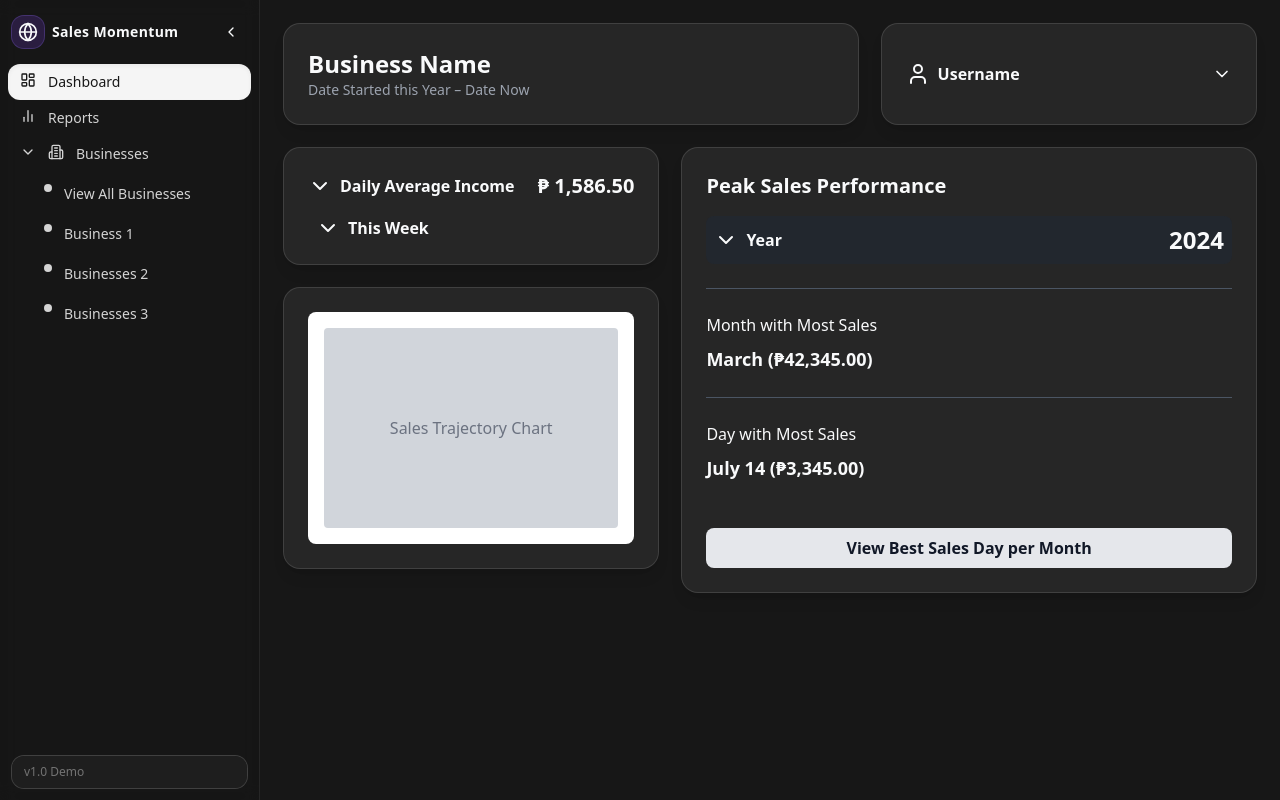
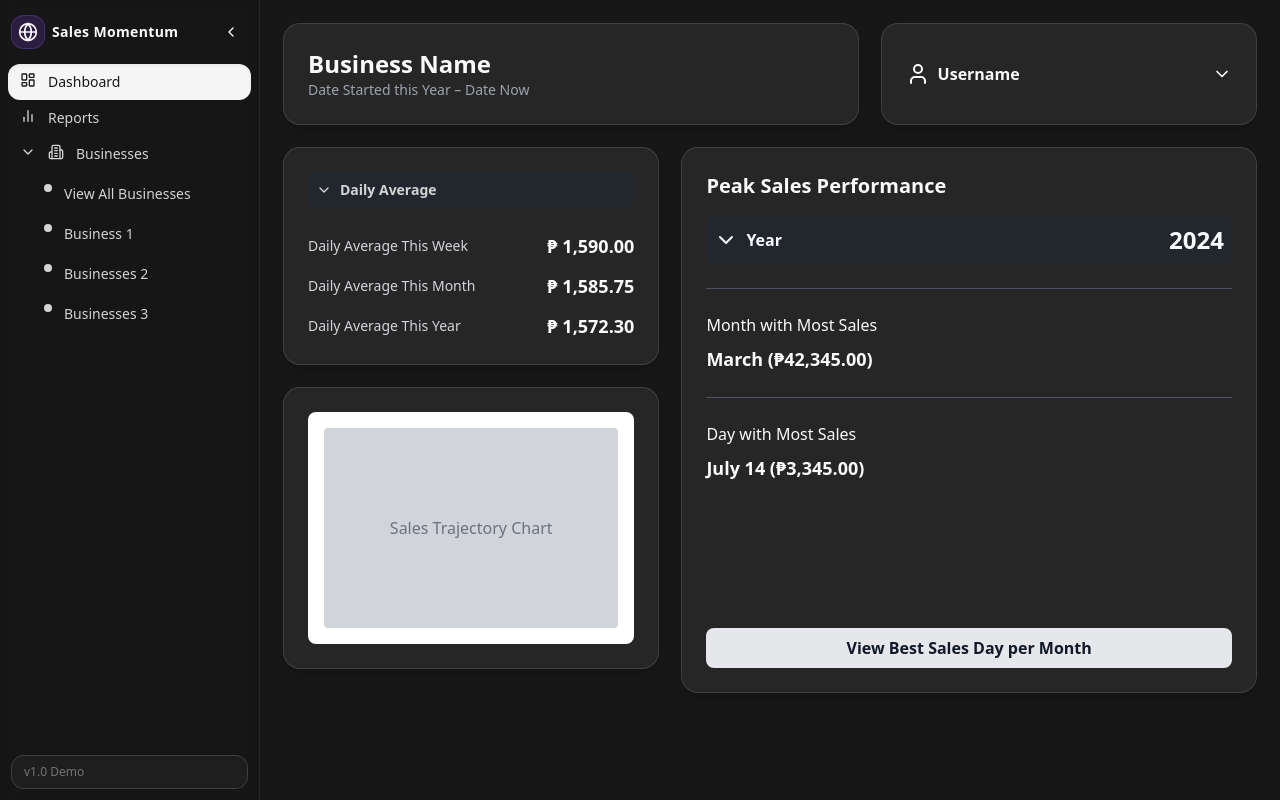
Before and after one commit to SeanCodess/SalesMomentum, a React (Vite) app in the folder frontend/sales-momentum-app/: page / in a window 1280 px wide. Built offline with nearby package versions, Linux system fonts and the light colour scheme.

Commit message:
feat(dashboard): enhance AverageIncomeCard component in frontend

```diff
--- a/frontend/sales-momentum-app/src/components/Dashboard.tsx
+++ b/frontend/sales-momentum-app/src/components/Dashboard.tsx
@@ -1,5 +1,7 @@
 import { ChevronDown, User } from "lucide-react";
 import DashboardCard from "./DashboardCard";
+import { useState } from "react";
+import Dropdown from "./Dropdown";
 
 const BusinessInfoCard = () => (
   <DashboardCard className="col-span-3">
@@ -9,6 +11,26 @@ const BusinessInfoCard = () => (
     </div>
   </DashboardCard>
 );
+const averageData = {
+  Daily: [
+    { label: "Daily Average This Week", value: "1,590.00" },
+    { label: "Daily Average This Month", value: "1,585.75" },
+    { label: "Daily Average This Year", value: "1,572.30" },
+  ],
+  Weekly: [
+    { label: "Weekly Average This Month", value: "11,130.00" },
+    { label: "Weekly Average This Year", value: "11,005.00" },
+    { label: "Weekly Average All Time", value: "10,850.00" },
+  ],
+  Monthly: [
+    { label: "Monthly Average This Year", value: "47,700.00" },
+    { label: "Monthly Average All Time", value: "46,900.00" },
+  ],
+  Yearly: [{ label: "Yearly Average", value: "580,350.00" }],
+};
+
+const AVERAGE_OPTIONS = ["Daily", "Weekly", "Monthly", "Yearly"] as const;
+type AverageType = (typeof AVERAGE_OPTIONS)[number];
 
 const UserProfileCard = () => (
   <DashboardCard className="col-span-2">
@@ -22,21 +44,32 @@ const UserProfileCard = () => (
   </DashboardCard>
 );
 
-const AverageIncomeCard = () => (
-  <DashboardCard className="col-span-2 flex-col items-start gap-4">
-    <div className="flex items-center justify-between w-full">
-      <div className="flex items-center gap-2">
-        <ChevronDown />
-        <h3 className="font-semibold">Daily Average Income</h3>
+const AverageIncomeCard = () => {
+  const [selectedAverage, setSelectedAverage] = useState<AverageType>("Daily");
+
+  return (
+    <DashboardCard className="col-span-2 flex-col items-start gap-4">
+      <Dropdown
+        options={AVERAGE_OPTIONS}
+        selectedValue={selectedAverage}
+        onSelect={(option) => setSelectedAverage(option as AverageType)}
+        label="Average"
+      />
+
+      <div className="flex flex-col w-full gap-3 mt-2">
+        {averageData[selectedAverage].map((item) => (
+          <div
+            key={item.label}
+            className="flex items-center justify-between w-full"
+          >
+            <p className="text-sm text-gray-300">{item.label}</p>
+            <p className="font-bold text-lg">₱ {item.value}</p>
+          </div>
+        ))}
       </div>
-      <p className="text-xl font-bold">₱ 1,586.50</p>
-    </div>
-    <div className="flex items-center gap-2 ml-2">
-      <ChevronDown />
-      <h3 className="font-semibold">This Week</h3>
-    </div>
-  </DashboardCard>
-);
+    </DashboardCard>
+  );
+};
 
 const PeakPerformanceCard = () => (
   <DashboardCard className="col-span-3 row-span-2 flex-col items-start gap-4">
--- /dev/null
+++ b/frontend/sales-momentum-app/src/components/Dropdown.tsx
@@ -0,0 +1,89 @@
+import { useState, useRef, useEffect } from "react";
+import { motion, AnimatePresence } from "framer-motion";
+import { ChevronDown, ChevronUp } from "lucide-react";
+import { cx } from "../utils/cx";
+
+interface DropdownProps {
+  options: readonly string[];
+  selectedValue: string;
+  onSelect: (option: string) => void;
+  label: string;
+}
+
+export default function Dropdown({
+  options,
+  selectedValue,
+  onSelect,
+  label,
+}: DropdownProps) {
+  const [isOpen, setIsOpen] = useState(false);
+  const dropdownRef = useRef<HTMLDivElement>(null);
+
+  useEffect(() => {
+    const handleClickOutside = (event: MouseEvent) => {
+      if (
+        dropdownRef.current &&
+        !dropdownRef.current.contains(event.target as Node)
+      ) {
+        setIsOpen(false);
+      }
+    };
+    document.addEventListener("mousedown", handleClickOutside);
+    return () => {
+      document.removeEventListener("mousedown", handleClickOutside);
+    };
+  }, []);
+
+  const handleSelect = (option: string) => {
+    onSelect(option);
+    setIsOpen(false);
+  };
+
+  const baseBtnClasses =
+    "flex items-center justify-between w-full p-2 rounded-lg text-sm font-semibold focus:outline-none focus-visible:ring-2 focus-visible:ring-violet-500/60";
+  const inactiveClasses =
+    "bg-gray-800/50 text-neutral-300 hover:bg-neutral-800 hover:text-white";
+
+  return (
+    <div ref={dropdownRef} className="relative w-full">
+      <button
+        onClick={() => setIsOpen(!isOpen)}
+        className={cx(baseBtnClasses, inactiveClasses)}
+      >
+        <div className="flex items-center gap-2">
+          {isOpen ? (
+            <ChevronUp className="w-4 h-4" />
+          ) : (
+            <ChevronDown className="w-4 h-4" />
+          )}
+          <h3>
+            {selectedValue} {label}
+          </h3>
+        </div>
+      </button>
+      <AnimatePresence>
+        {isOpen && (
+          <motion.ul
+            initial={{ opacity: 0, y: 0 }}
+            animate={{ height: "auto", opacity: 1 }}
+            exit={{ height: 0, opacity: 0 }}
+            className="absolute top-full left-0 right-0 mt-2 bg-neutral-800 border border-neutral-700 rounded-lg z-10 overflow-hidden"
+          >
+            {options
+              .filter((opt) => opt !== selectedValue)
+              .map((option) => (
+                <li key={option}>
+                  <button
+                    onClick={() => handleSelect(option)}
+                    className="w-full text-left p-2 text-sm font-semibold text-neutral-300 hover:bg-neutral-700 hover:text-white"
+                  >
+                    {option} {label}
+                  </button>
+                </li>
+              ))}
+          </motion.ul>
+        )}
+      </AnimatePresence>
+    </div>
+  );
+}
```
